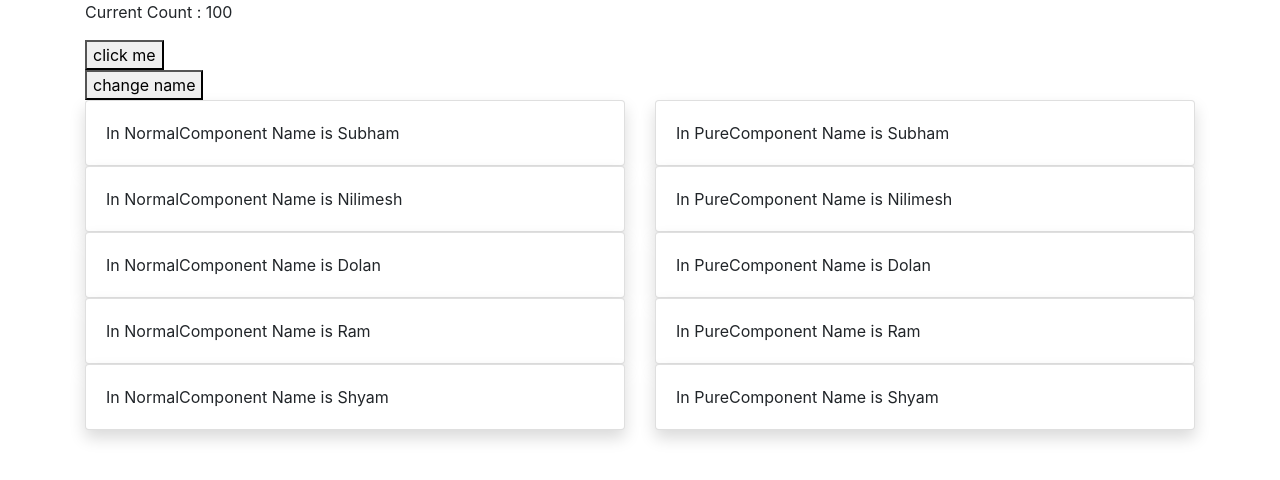
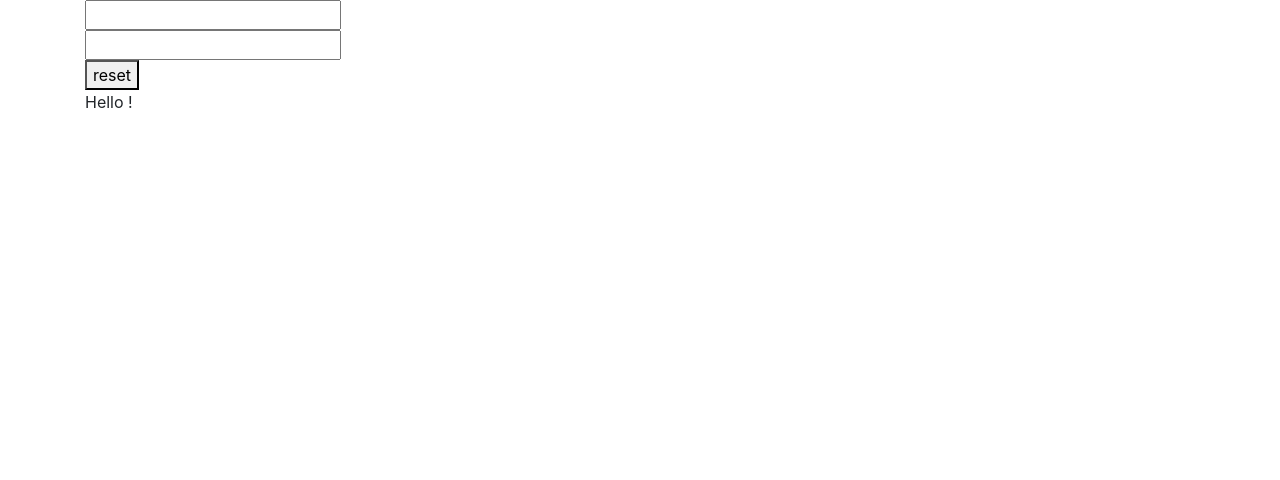
Before and after one commit to Subham1999/MY-REACT-WORKSPACE, a React (Create React App) app: page / in a window 1280 px wide. Shown: the top 480 px of the page. Built offline with nearby package versions, Linux system fonts and the light colour scheme.

Commit message:
1 file modified, 2 added

```diff
--- a/App.tsx
+++ b/App.tsx
@@ -15,6 +15,8 @@ import HoverCounter from './components/HOC/with_hoc/HoverCounter';
 import ErrParent from './components/err_boundary/ErrParent';
 import MainPage from './components/crud/MainPage';
 import MainAdv from './components/advanced/MainAdv';
+import HookCounter from './hookcomponents/HookCounter';
+import HookInput from './hookcomponents/HookInput';
 
 export default function App() {
   let appName = 'My First App';
@@ -31,7 +33,9 @@ export default function App() {
       {/* <HoverCounter /> */}
       {/* <ErrParent /> */}
       {/* <MainPage /> */}
-      <MainAdv />
+      {/* <MainAdv /> */}
+      {/* <HookCounter /> */}
+      <HookInput />
     </div>
   );
 }
--- /dev/null
+++ b/hookcomponents/HookCounter.js
@@ -0,0 +1,18 @@
+import React, { useState } from 'react';
+
+const HookCounter = () => {
+  const initialValue = 0;
+
+  const [count, setCount] = useState(0);
+
+  return (
+    <React.Fragment>
+      <p>Counter - {count}</p>
+      <button onClick={() => setCount((prevCount) => prevCount + 1)}>
+        click me
+      </button>
+    </React.Fragment>
+  );
+};
+
+export default HookCounter;
--- /dev/null
+++ b/hookcomponents/HookInput.js
@@ -0,0 +1,36 @@
+import React, { useState } from 'react';
+
+const HookInput = () => {
+  const [name, setName] = useState({ firstName: '', lastName: '' });
+  return (
+    <React.Fragment>
+      <input
+        type="text"
+        value={name.firstName}
+        onChange={(event) => {
+          setName({ ...name, firstName: event.target.value });
+        }}
+      />
+      <br />
+      <input
+        type="text"
+        value={name.lastName}
+        onChange={(event) => {
+          setName({ ...name, lastName: event.target.value });
+        }}
+      />
+      <br />
+      <button
+        onClick={(event) => {
+          setName({ firstName: '', lastName: '' });
+        }}
+      >
+        reset
+      </button>
+      <br />
+      <p>Hello {`${name.firstName} ${name.lastName}`}!</p>
+    </React.Fragment>
+  );
+};
+
+export default HookInput;
```
